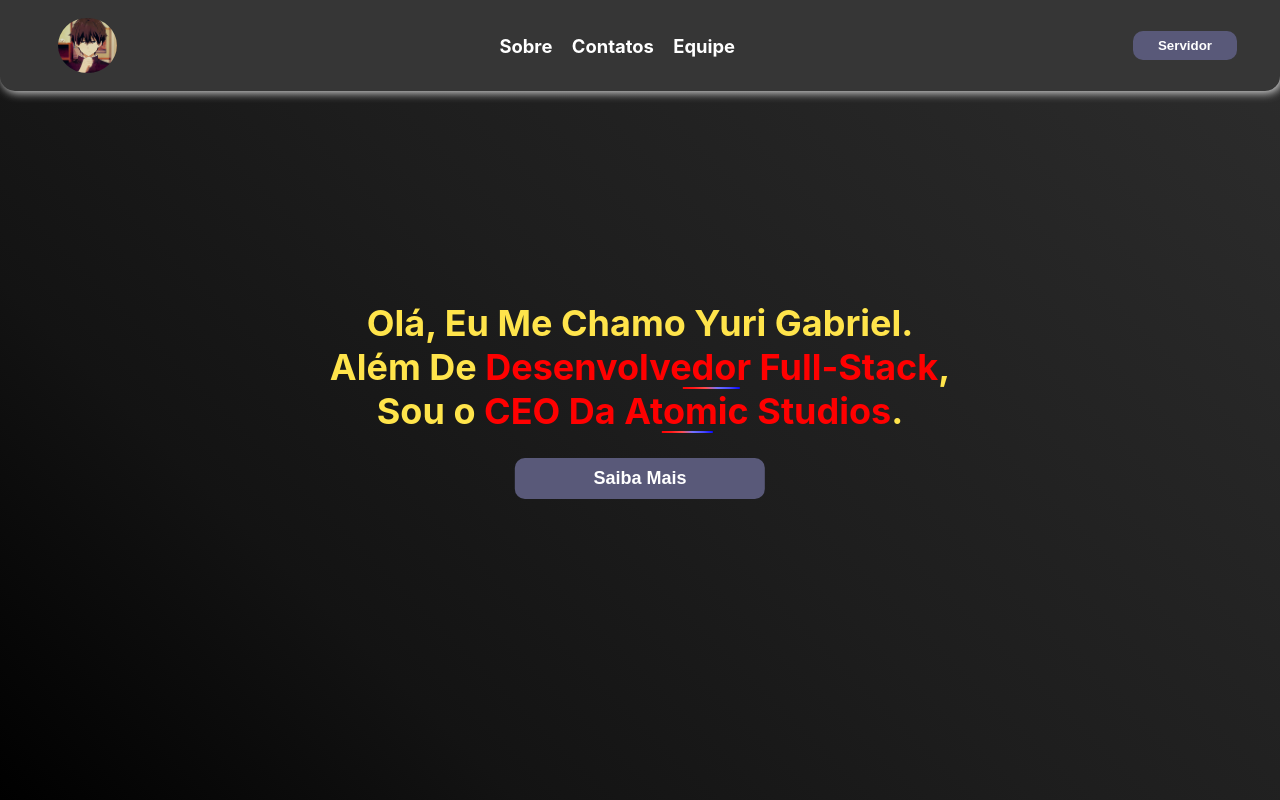
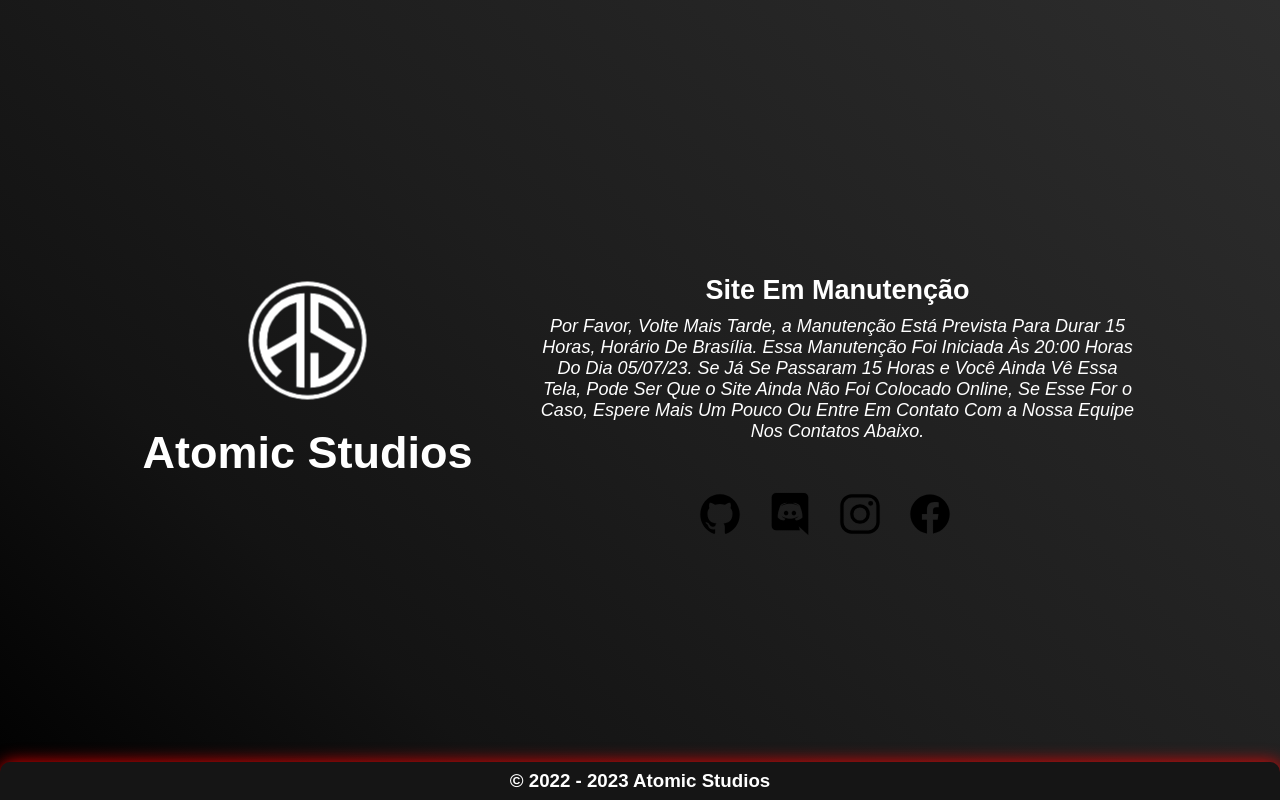
Before and after one commit to Yurigabriel6/yurigabriel6.github.io, a plain HTML site: page index.html in a window 1280 px wide. Drawn offline with nearby package versions, Linux system fonts and the light colour scheme.

Commit message:
Manutenção Em Andamento

```diff
--- /dev/null
+++ b/assets/css/manutencao.css
@@ -0,0 +1,80 @@
+* {
+    margin: 0;
+    padding: 0;
+    box-sizing: border-box;
+}
+
+body {
+    background-image: linear-gradient(45deg, #000000, #131313, #1d1d1d, #252525, #2d2d2d);
+    background-repeat: no-repeat;
+    background-attachment: fixed;
+    background-size: cover;
+    color: white;
+    font-family: Arial, 'Inter', Helvetica, sans-serif;
+}
+
+main {
+    display: flex;
+    flex-direction: row;
+    width: max-content;
+    position: absolute;
+    top: 50%;
+    left: 50%;
+    transform: translate(-50%, -50%);
+}
+
+.logoandname {
+    display: flex;
+    flex-direction: column;
+    width: max-content;
+    align-items: center;
+    font-size: 30px;
+    margin-right: 65px;
+}
+
+.content {
+    width: 600px;
+    text-align: center;
+    margin-top: 15px;
+}
+
+.content h3 {
+    margin-bottom: 10px;
+    font-size: 27px;
+}
+
+.p1 {
+    font-size: 18px;
+    font-style: italic;
+    margin-bottom: 50px;
+}
+
+ion-icon {
+    cursor: pointer;
+    font-size: 45px;
+    margin-right: 25px;
+    color: black;
+    transition: scale .5s, color .5s;
+}
+
+ion-icon:hover {
+    scale: 125%;
+    color: gray;
+}
+
+footer {
+    border-radius: 10px 10px 0px 0px;
+    text-align: center;
+    position: absolute;
+    bottom: 0;
+    width: 100%;
+    background-color: rgb(21, 21, 21);
+    box-shadow: 1px 1px 17px rgb(255, 0, 0);
+    padding: 8px 0px;
+    transition: border-radius .5s, box-shadow .5s;
+}
+
+footer:hover {
+    box-shadow: 1px 1px 25px rgba(255, 182, 182, 0.556);
+    border-radius: 20px 20px 0px 0px;
+}
--- /dev/null
+++ b/assets/js/manutenção.js
@@ -0,0 +1,15 @@
+document.querySelector('.github').addEventListener('click', function() {
+    open(URL = "https://github.com/Yurigabriel6", target = "_blank");
+});
+
+document.querySelector('.discord').addEventListener('click', function() {
+    open(URL = "https://discord.gg/zvqwF6C5gD", target = "_blank");
+});
+
+insta = document.querySelector('.insta').addEventListener('click', function() {
+    open(URL = "https://www.instagram.com/atomic_yurigabriel6/", target = "_blank");
+});
+
+document.querySelector('.face').addEventListener('click', function() {
+    open(URL = "https://www.facebook.com/profile.php?id=100076595186638", target = "_blank");
+});
--- a/index.html
+++ b/index.html
@@ -1,33 +1,33 @@
+
 <!DOCTYPE html>
 <html lang="pt-br">
 <head>
     <meta charset="UTF-8">
-    <meta http-equiv="X-UA-Compatible" content="IE=edge">
-    <meta name="viewport" content="width=device-width, initial-scale=1.0">
-    <link rel="stylesheet" href="assets/css/style.css">
+    <meta name="viewport" content="width=
+    , initial-scale=1.0">
+    <link rel="stylesheet" href="/assets/css/manutencao.css">
     <link rel="shortcut icon" href="assets/imgs/logoatomictrasparente.png" type="image/x-icon">
-    <title>Yurigabriel6 - Início</title>
+    <title>Yurigabriel - Site Offline</title>
 </head>
-<body onload="mtext()">
-    <header>
-        <img class="myimg" src="assets/imgs/foto.gif" alt="Imagem Yurigabriel6">
-        <nav>
-            <div>
-                <a href="sobremim.html">Sobre</a>
-                <a href="contatos.html">Contatos</a>
-                <a href="equipe.html">Equipe</a>
-            </div>
-        </nav>
-        <button class="servidor"><a href="https://discord.gg/zvqwF6C5gD" target="_blank">Servidor</a></button>
-    </header>
+<body>
     <main>
-        <section>
-            <p class="psec1">Olá, Eu Me Chamo Yuri Gabriel.</p>
-            <p class="psec1">Além De <span class="spancolor">Desenvolvedor Full-Stack</span>,</p>
-            <p class="psec1">Sou o <span class="spancolor2">CEO Da Atomic Studios</span>.</p>
-            <a href="sobremim.html"><button class="saibamaisbutton">Saiba Mais</button></a>
-        </section>
+        <article class="logoandname">
+            <p><img src="assets/imgs/logoatomictrasparente.png" alt="""></p>
+            <h1>Atomic Studios</h1>
+        </article>
+        <article class="content">
+            <h3>Site Em Manutenção</h3>
+            <p class="p1">Por Favor, Volte Mais Tarde, a Manutenção Está Prevista Para Durar 15 Horas, Horário De Brasília. Essa Manutenção Foi Iniciada Às 20:00 Horas Do Dia 05/07/23. Se Já Se Passaram 15 Horas e Você Ainda Vê Essa Tela, Pode Ser Que o Site Ainda Não Foi Colocado Online, Se Esse For o Caso, Espere Mais Um Pouco Ou Entre Em Contato Com a Nossa Equipe Nos Contatos Abaixo.</p>
+            <p class="p2"><span class="github"><ion-icon name="logo-github"></ion-icon></span><span class="discord"><ion-icon name="logo-discord"></ion-icon></span><span class="insta"><ion-icon name="logo-instagram"></ion-icon></span><span class="face"><ion-icon name="logo-facebook"></ion-icon></span></p>
+        </article>
     </main>
-    <script src="assets/js/script.js"></script>
+    <footer>
+        <h3>&copy; 2022 - 2023 Atomic Studios</h3>
+    </footer>
+
+
+    <script type="module" src="https://unpkg.com/ionicons@7.1.0/dist/ionicons/ionicons.esm.js"></script>
+    <script nomodule src="https://unpkg.com/ionicons@7.1.0/dist/ionicons/ionicons.js"></script>
+    <script src="assets/js/manutenção.js"></script>
 </body>
 </html>
```
Also changed, not shown: indexoff.html (added, +33 -0 lines).
